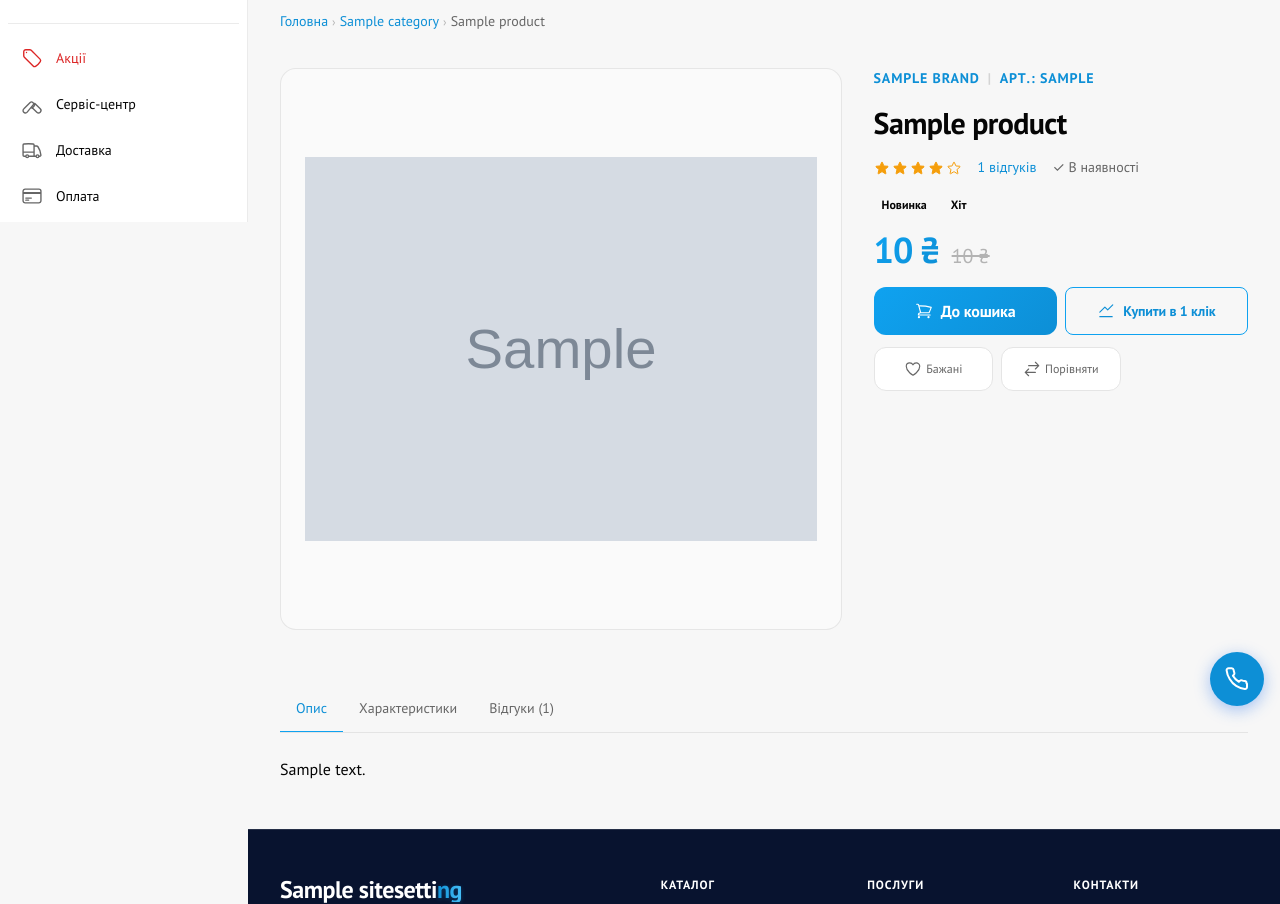
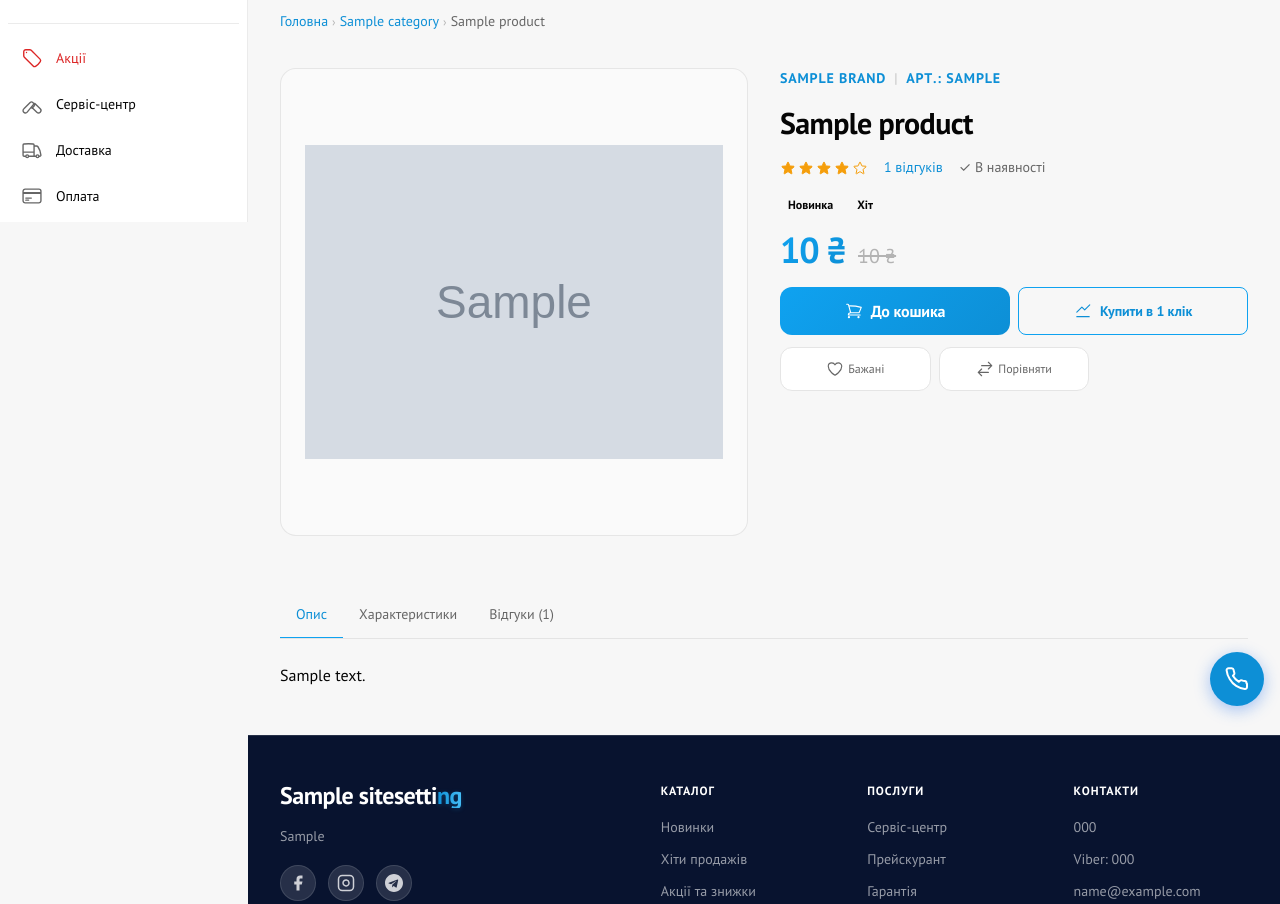
Before and after one commit to prometeylabsryna/svitpc, a Django app: page /product/sample/ in a window 1280 px wide. Shown: the part 70-974 px from the top of the page. Run offline with Django 5.2, Linux system fonts and the light colour scheme; tables that the repository leaves empty hold one stand-in row (values such as "Sample post"); grey boxes marked "Sample" are stand-in pictures; parts of the project's set-up code (start-up, migrations or seed data) failed here and were passed over; some libraries are stand-ins or nearby versions.

Commit message:
fix(product): рівні 1fr/1fr колонки + align-self:start — галерея не займає 60% екрану
Co-authored-by: Cursor <cursoragent@cursor.com>

```diff
--- a/static/css/pages/_product.css
+++ b/static/css/pages/_product.css
@@ -11,7 +11,8 @@
     }
 
     @media (min-width: 1024px) {
-      grid-template-columns: 3fr 2fr;
+      /* Equal columns: gallery ≤ 50% → max ~480px on typical screens */
+      grid-template-columns: 1fr 1fr;
     }
   }
 
@@ -20,23 +21,25 @@
     display: flex;
     flex-direction: column;
     gap: var(--space-3);
+    align-self: start;
   }
 
   .pdp-gallery__main {
     aspect-ratio: 1;
-    /* Mobile: limit height so full-width single-column doesn't become too tall */
+    /* Mobile single-column: limit height so it doesn't fill full screen */
     max-height: 420px;
+
+    @media (min-width: 768px) {
+      /* 2-col equal grid limits width to ~50% of content → reasonable square */
+      max-height: none;
+    }
+
     border-radius: var(--radius-xl);
     border: 1px solid var(--clr-border);
     background: var(--clr-surface);
     overflow: hidden;
     position: relative;
     transition: border-color var(--transition-base), box-shadow var(--transition-base);
-
-    @media (min-width: 768px) {
-      /* Desktop: 2-col grid limits width naturally, remove height constraint */
-      max-height: none;
-    }
 
     &:hover {
       border-color: rgba(var(--clr-accent-rgb), 0.3);
```
